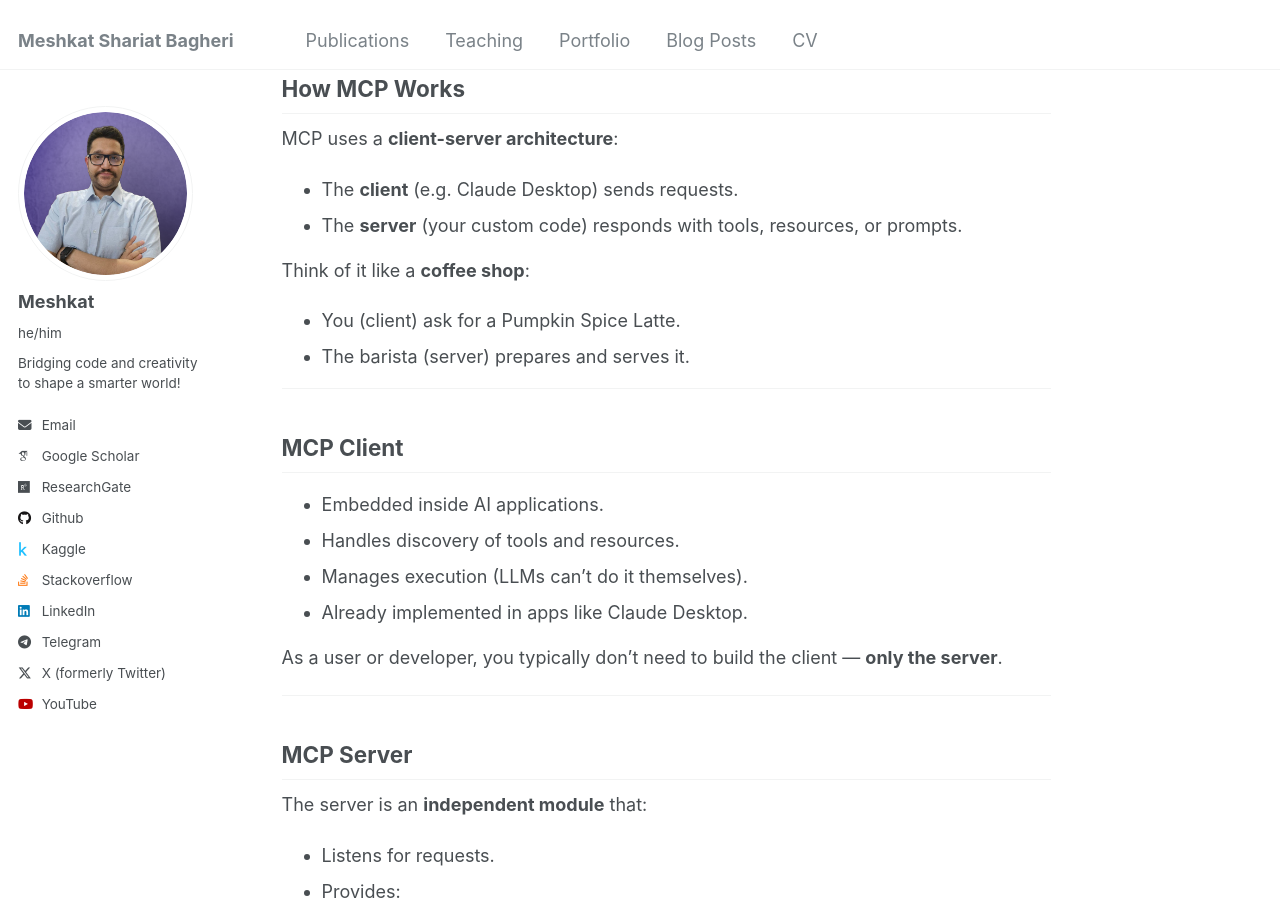
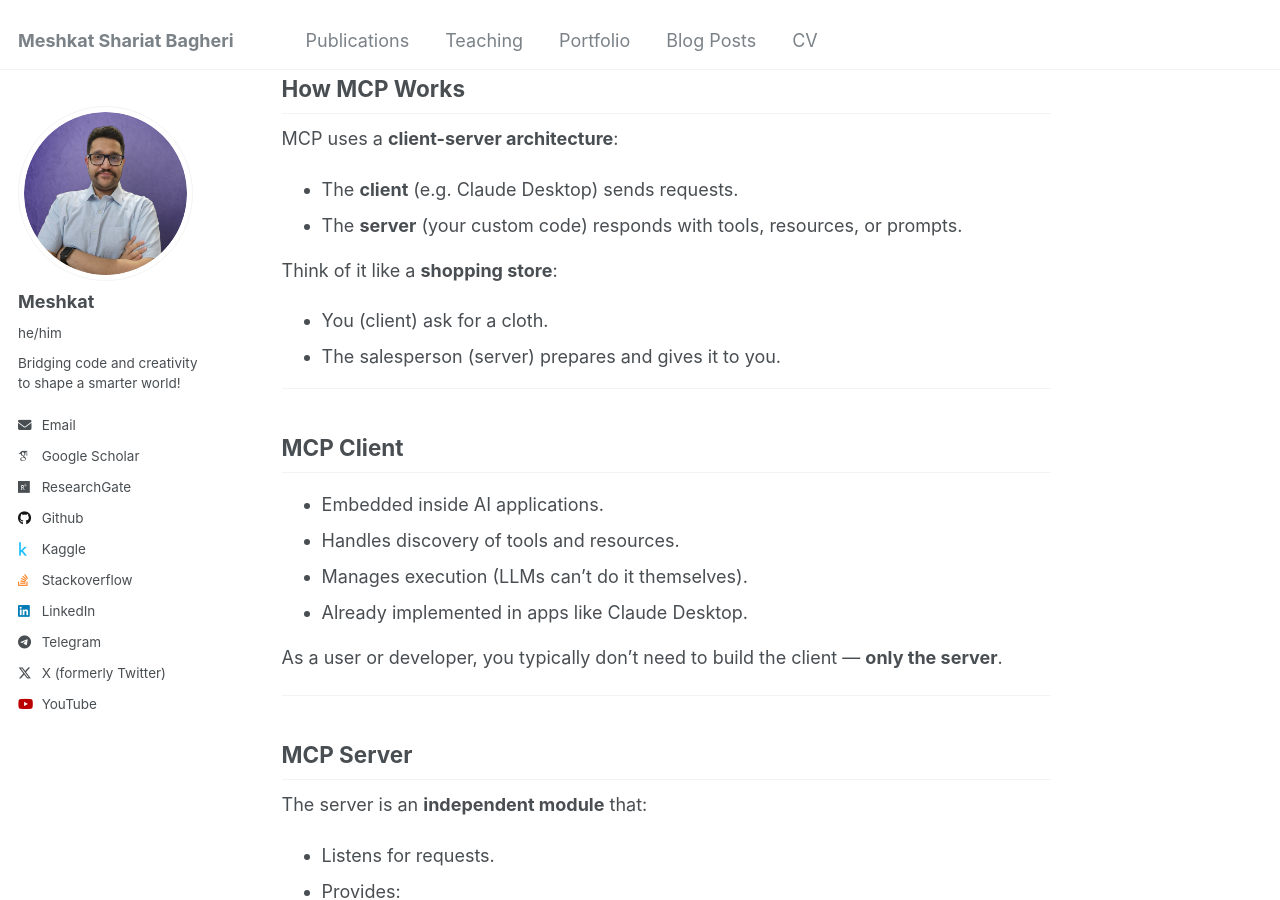
Before and after one commit to MeshkatShB/meshkatshb.github.io, a Jekyll site: the page built from _posts/2025-05-02-mcp-python-introduction.md, in a window 1280 px wide and 900 px high, scrolled down 932 px. Built offline with Jekyll 4.4.1, drawn with Linux system fonts in a browser that asks for light colours; some web fonts are replaced.

Commit message:
refactor(post): change example for MCP

```diff
--- a/_posts/2025-05-02-mcp-python-introduction.md
+++ b/_posts/2025-05-02-mcp-python-introduction.md
@@ -39,10 +39,10 @@ MCP uses a **client-server architecture**:
 - The **client** (e.g. Claude Desktop) sends requests.
 - The **server** (your custom code) responds with tools, resources, or prompts.
 
-Think of it like a **coffee shop**:
+Think of it like a **shopping store**:
 
-- You (client) ask for a Pumpkin Spice Latte.
-- The barista (server) prepares and serves it.
+- You (client) ask for a cloth.
+- The salesperson (server) prepares and gives it to you.
 
 ---
 
```
